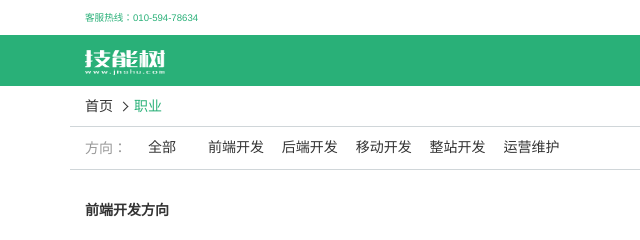
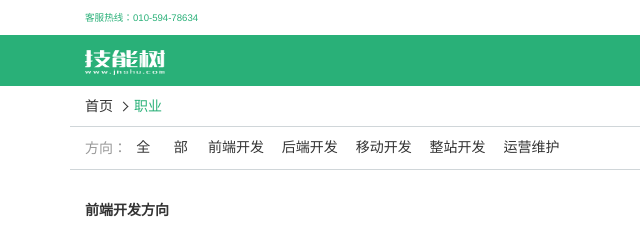
Before and after one commit to DRCYF/task, a plain HTML site: page css/task8/3.html in a window 1280 px wide. Shown: the top 240 px of the page, 0-640 px from the left. Drawn offline with nearby package versions, Linux system fonts and the light colour scheme.

Commit message:
Update 3.html

```diff
--- a/css/task8/3.html
+++ b/css/task8/3.html
@@ -77,7 +77,7 @@
                         </div>
                         <div class="kind-right">
                             <a href="">
-                                全部
+                                全&nbsp;&nbsp;&nbsp;&nbsp;&nbsp;&nbsp;部
                             </a>
                             <a href="">
                                 前端开发
```
